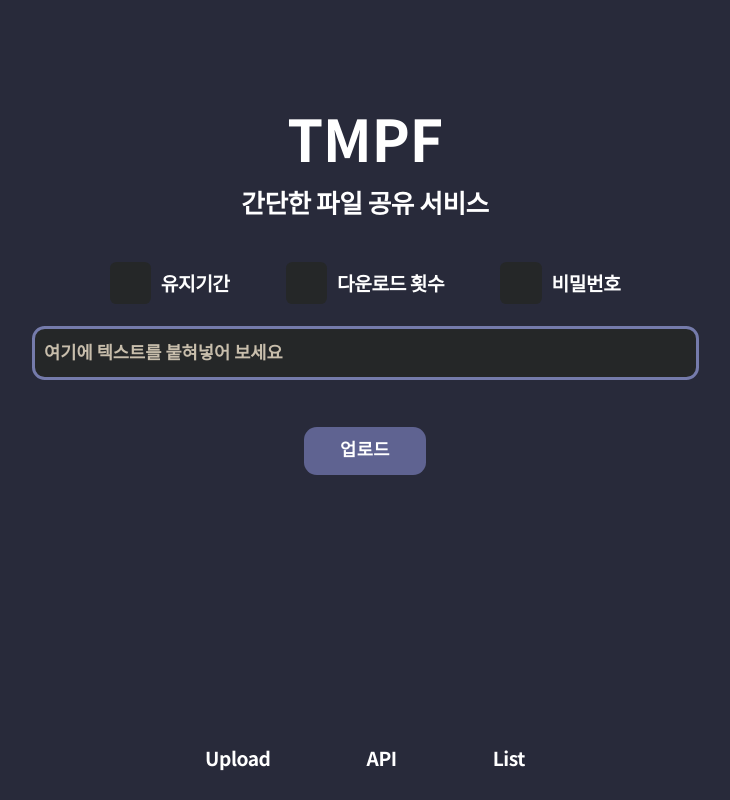
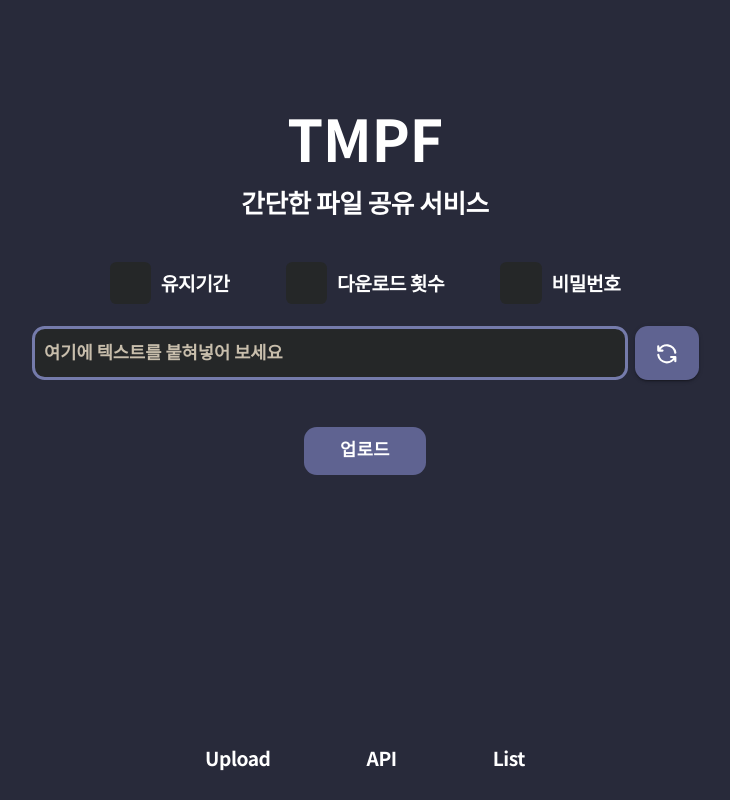
Before and after one commit to tempfiles-team/tempfiles-frontend-v2, a React (Vite) app: page / in a window 1280 px wide. Both pictures are taken after a click on the element "텍스트를 붙혀넣어 보세요". Shown: the whole page, without its empty margins (275-1005 px from the left). Built offline with nearby package versions, Linux system fonts and the light colour scheme; a web font is replaced by a local one.

Commit message:
feat: add switch animation in main page

```diff
--- a/src/pages/main/index.tsx
+++ b/src/pages/main/index.tsx
@@ -3,7 +3,6 @@
 import React, { useRef, useState } from 'react';
 import { toast } from 'react-toastify';
 
-import Button from '@mui/material/Button';
 import { css } from '@emotion/react';
 import { AnimatePresence, motion } from 'framer-motion';
 
@@ -96,14 +95,6 @@ export const MainPage: React.FC = () => {
       textArea.style.height = 'auto';
       textArea.style.height = textArea.scrollHeight + 'px';
 
-      console.log(textAreaValue);
-
-      const newTextAreaValue = textAreaValue.replace(/\n/g, '');
-      textArea.value = newTextAreaValue;
-
-      // if (textAreaValue === '') {
-      //   setTextClick(false);
-      // }
       setText(textAreaValue);
     }
   };
@@ -219,6 +210,11 @@ export const MainPage: React.FC = () => {
         )}
       </AnimatePresence>
       <S.MainPageFindContainer
+        animate={{ y: 0, opacity: 1 }}
+        key={!textClick ? 'text' : 'file'}
+        initial={{ y: 20, opacity: 0 }}
+        exit={{ y: -20, opacity: 0 }}
+        transition={{ duration: 0.4 }}
         css={
           textClick &&
           css`
@@ -261,12 +257,10 @@ export const MainPage: React.FC = () => {
           )}
         </S.MainPageTextWrapper>
         {!textClick && (
-          <S.MainPageFindFileButton variant="contained">
-            <label id="label-file-upload" htmlFor="input-file-upload">
+          <>
+            <S.MainPageFindFileButton id="label-file-upload" htmlFor="input-file-upload">
               파일 찾기
-            </label>
             </S.MainPageFindFileButton>
-        )}
             <input
               placeholder="파일 찾기"
               id="input-file-upload"
@@ -276,6 +270,13 @@ export const MainPage: React.FC = () => {
               `}
               onChange={handleChangeFile}
             />
+          </>
+        )}
+        {textClick && (
+          <S.MainPageSwitchButtonWrapper variant="contained" onClick={() => setTextClick(false)}>
+            <S.MainPageChangeIcon size={26} />
+          </S.MainPageSwitchButtonWrapper>
+        )}
       </S.MainPageFindContainer>
       <S.MainPageUploadButton onClick={onSubmit}>업로드</S.MainPageUploadButton>
     </S.MainPageContainer>
--- a/src/pages/main/styled.ts
+++ b/src/pages/main/styled.ts
@@ -1,7 +1,9 @@
 import { FaCheck } from 'react-icons/fa';
+import { TbRefresh } from 'react-icons/tb';
 
 import styled from '@emotion/styled';
 import { Button } from '@mui/material';
+import { motion } from 'framer-motion';
 
 import { colors } from '@/styles';
 
@@ -28,7 +30,7 @@ export const MainPageUploadOptionWrapper = styled.div`
   }
 `;
 
-export const MainPageFindContainer = styled.div`
+export const MainPageFindContainer = styled(motion.div)`
   width: 58%;
   display: grid;
   grid-template-columns: 1fr 0.24fr;
@@ -125,7 +127,7 @@ export const MainPageTextArea = styled.textarea`
   }
 `;
 
-export const MainPageFindFileButton = styled(Button)`
+export const MainPageFindFileButton = styled.label`
   display: flex;
   justify-content: center;
   align-items: center;
@@ -148,7 +150,7 @@ export const MainPageFindFileButton = styled(Button)`
   }
 `;
 
-export const MainPageUploadButton = styled(MainPageFindFileButton)`
+export const MainPageUploadButton = styled(Button)`
   margin-top: 1.5rem;
   border: none;
   width: 7.6rem;
@@ -158,9 +160,21 @@ export const MainPageUploadButton = styled(MainPageFindFileButton)`
   color: ${colors.white};
   background-color: ${colors.primary};
   border-radius: 0.8rem;
+  .MuiTouchRipple-root {
+    filter: blur(5px) !important;
+  }
+  &:hover {
+    background-color: ${colors.primary};
+  }
   @media screen and (max-width: 500px) {
     margin: 0;
   }
+`;
+
+export const MainPageSwitchButtonWrapper = styled(MainPageUploadButton)`
+  margin-top: 0;
+  width: 2.6rem;
+  height: 100%;
 `;
 
 export const MainPageUploadOption = styled.div`
@@ -200,3 +214,8 @@ export const MainPageCheckIcon = styled(FaCheck)`
     height: 1rem;
   }
 `;
+
+export const MainPageChangeIcon = styled(TbRefresh)`
+  width: 1.6rem;
+  height: 1.6rem;
+`;
```
Lines whose indentation alone changed are shown as unchanged.
